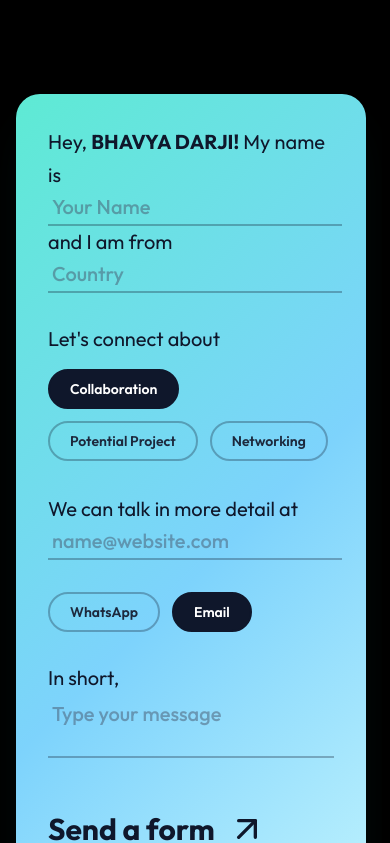
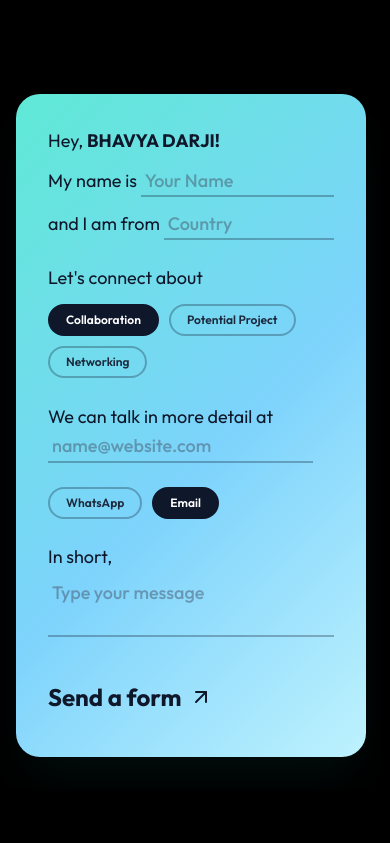
Before and after one commit to bhavya-darjii/Bhavya-Portfolio, a Next.js app: page / in a window 390 px wide. Shown: the part 10823-11666 px from the top of the page. Built offline with nearby package versions, Linux system fonts and the light colour scheme.

Commit message:
Fix mobile responsiveness for contact card and configure allowed dev origins

```diff
--- a/next.config.ts
+++ b/next.config.ts
@@ -2,7 +2,18 @@ import type { NextConfig } from "next";
 
 const nextConfig: NextConfig = {
   // Allow mobile testing on the local network
-  allowedDevOrigins: ["192.168.0.100", "192.168.0.100:3000", "http://192.168.0.100", "http://192.168.0.100:3000", "192.168.0.105", "192.168.0.105:3000", "http://192.168.0.105", "http://192.168.0.105:3000", "192.168.0.103", "192.168.0.103:3000", "http://192.168.0.103", "http://192.168.0.103:3000"],
+  allowedDevOrigins: [
+    "192.168.0.101",
+    "192.168.0.101:3000",
+    "192.168.0.*",
+    "192.168.*.*",
+    "192.168.0.100",
+    "192.168.0.100:3000",
+    "192.168.0.103",
+    "192.168.0.103:3000",
+    "192.168.0.105",
+    "192.168.0.105:3000",
+  ],
 };
 
 export default nextConfig;
--- a/src/components/sections/Contact.tsx
+++ b/src/components/sections/Contact.tsx
@@ -72,37 +72,46 @@ export function Contact() {
           transition={{ duration: 0.8 }}
           className="hero-gradient-bg overflow-hidden rounded-3xl p-8 shadow-2xl shadow-teal-900/20 md:p-12 lg:p-16"
         >
-          <form ref={formRef} onSubmit={handleSubmit} className="space-y-8">
-            <p className="text-xl leading-relaxed text-slate-900 md:text-2xl lg:text-3xl">
+          <form ref={formRef} onSubmit={handleSubmit} className="space-y-6 sm:space-y-8">
+            <div className="text-lg leading-relaxed text-slate-900 sm:text-xl md:text-2xl lg:text-3xl">
+              <span className="block md:inline">
                 Hey,{" "}
-              <span className="font-bold">{personal.name.toUpperCase()}!</span>{" "}
-              My name is{" "}
+                <span className="font-bold md:hidden">{personal.name.toUpperCase()}!</span>
+                <span className="hidden font-bold md:inline">{personal.name.split(" ")[0].toUpperCase()}!</span>
+              </span>{" "}
+              {/* Row 1: My name is [Your Name] */}
+              <span className="mt-2.5 flex max-w-[19.5rem] items-baseline sm:mt-3 sm:max-w-[22rem] md:mt-0 md:inline-flex md:max-w-none">
+                <span className="shrink-0 whitespace-nowrap">My name is&nbsp;</span>
                 <input
                   name="name"
                   required
                   placeholder="Your Name"
-                className="inline-block min-w-[8rem] border-b-2 border-slate-900/30 bg-transparent px-1 font-medium outline-none placeholder:text-slate-600/50 focus:border-teal-600 md:min-w-[12rem]"
-              />{" "}
-              and I am from{" "}
+                  className="flex-1 min-w-0 border-b-2 border-slate-900/30 bg-transparent px-1 font-medium outline-none placeholder:text-slate-600/50 focus:border-teal-600 md:w-44 md:flex-none md:min-w-[10rem]"
+                />
+              </span>{" "}
+              {/* Row 2: and I am from [Country] */}
+              <span className="mt-3 flex max-w-[19.5rem] items-baseline sm:mt-4 sm:max-w-[22rem] md:mt-0 md:ml-2 md:inline-flex md:max-w-none">
+                <span className="shrink-0 whitespace-nowrap">and I am from&nbsp;</span>
                 <input
                   name="country"
                   required
                   placeholder="Country"
-                className="inline-block min-w-[6rem] border-b-2 border-slate-900/30 bg-transparent px-1 font-medium outline-none placeholder:text-slate-600/50 focus:border-teal-600 md:min-w-[10rem]"
+                  className="flex-1 min-w-0 border-b-2 border-slate-900/30 bg-transparent px-1 font-medium outline-none placeholder:text-slate-600/50 focus:border-teal-600 md:w-36 md:flex-none md:min-w-[8rem]"
                 />
-            </p>
+              </span>
+            </div>
 
             <div>
-              <p className="mb-4 text-xl text-slate-900 md:text-2xl">
+              <p className="mb-3 text-lg text-slate-900 sm:mb-4 sm:text-xl md:text-2xl">
                 Let&apos;s connect about
               </p>
-              <div className="flex flex-wrap gap-3">
+              <div className="flex flex-wrap gap-2.5 sm:gap-3">
                 {topics.map((topic) => (
                   <button
                     key={topic}
                     type="button"
                     onClick={() => setSelectedTopic(topic)}
-                    className={`rounded-full border-2 px-5 py-2 text-sm font-semibold transition-all md:text-base ${selectedTopic === topic
+                    className={`rounded-full border-2 px-4 py-1.5 text-xs font-semibold transition-all sm:px-5 sm:py-2 sm:text-sm md:text-base ${selectedTopic === topic
                       ? "border-slate-900 bg-slate-900 text-white"
                       : "border-slate-900/30 text-slate-800 hover:border-slate-900/60"
                       }`}
@@ -113,15 +122,15 @@ export function Contact() {
               </div>
             </div>
 
-            <p className="text-xl leading-relaxed text-slate-900 md:text-2xl">
-              We can talk in more detail at{" "}
+            <p className="text-lg leading-relaxed text-slate-900 sm:text-xl md:text-2xl">
+              <span className="inline-block">We can talk in more detail at</span>{" "}
               {isEmail ? (
                 <input
                   name="contact"
                   type="email"
                   required
                   placeholder="name@website.com"
-                  className="inline-block min-w-[10rem] border-b-2 border-slate-900/30 bg-transparent px-1 font-medium outline-none placeholder:text-slate-600/50 focus:border-teal-600 md:min-w-[16rem]"
+                  className="inline-block min-w-[10rem] max-w-full border-b-2 border-slate-900/30 bg-transparent px-1 font-medium outline-none placeholder:text-slate-600/50 focus:border-teal-600 sm:min-w-[13rem] md:min-w-[16rem]"
                 />
               ) : (
                 <input
@@ -131,16 +140,16 @@ export function Contact() {
                   pattern="[0-9+\-\s]+"
                   title="Please enter a valid phone number (numbers, spaces, +, -)"
                   placeholder="Phone Number"
-                  className="inline-block min-w-[10rem] border-b-2 border-slate-900/30 bg-transparent px-1 font-medium outline-none placeholder:text-slate-600/50 focus:border-teal-600 md:min-w-[16rem]"
+                  className="inline-block min-w-[10rem] max-w-full border-b-2 border-slate-900/30 bg-transparent px-1 font-medium outline-none placeholder:text-slate-600/50 focus:border-teal-600 sm:min-w-[13rem] md:min-w-[16rem]"
                 />
               )}
             </p>
 
-            <div className="flex flex-wrap gap-3">
+            <div className="flex flex-wrap gap-2.5 sm:gap-3">
               <button
                 type="button"
                 onClick={() => setContactMethod("whatsapp")}
-                className={`rounded-full border-2 px-5 py-2 text-sm font-semibold transition-all ${contactMethod === "whatsapp"
+                className={`rounded-full border-2 px-4 py-1.5 text-xs font-semibold transition-all sm:px-5 sm:py-2 sm:text-sm ${contactMethod === "whatsapp"
                   ? "border-slate-900 bg-slate-900 text-white"
                   : "border-slate-900/30 text-slate-800"
                   }`}
@@ -150,7 +159,7 @@ export function Contact() {
               <button
                 type="button"
                 onClick={() => setContactMethod("email")}
-                className={`rounded-full border-2 px-5 py-2 text-sm font-semibold transition-all ${contactMethod === "email"
+                className={`rounded-full border-2 px-4 py-1.5 text-xs font-semibold transition-all sm:px-5 sm:py-2 sm:text-sm ${contactMethod === "email"
                   ? "border-slate-900 bg-slate-900 text-white"
                   : "border-slate-900/30 text-slate-800"
                   }`}
@@ -159,7 +168,7 @@ export function Contact() {
               </button>
             </div>
 
-            <p className="text-xl text-slate-900 md:text-2xl">
+            <p className="text-lg text-slate-900 sm:text-xl md:text-2xl">
               In short,{" "}
               <textarea
                 name="message"
@@ -170,12 +179,12 @@ export function Contact() {
               />
             </p>
 
-            <div className="flex h-16 items-center md:h-20">
+            <div className="flex min-h-[3.5rem] items-center sm:min-h-[4rem] md:h-20">
               {submitStatus === "success" ? (
                 <motion.p
                   initial={{ opacity: 0, y: 10 }}
                   animate={{ opacity: 1, y: 0 }}
-                  className="text-2xl font-bold text-teal-700 md:text-4xl whitespace-nowrap"
+                  className="text-xl font-bold text-teal-700 sm:text-2xl md:text-4xl"
                 >
                   Sent! I&apos;ll be in touch soon ✓
                 </motion.p>
@@ -183,7 +192,7 @@ export function Contact() {
                 <motion.p
                   initial={{ opacity: 0, y: 10 }}
                   animate={{ opacity: 1, y: 0 }}
-                  className="text-xl font-bold text-red-600 md:text-3xl whitespace-nowrap"
+                  className="text-lg font-bold text-red-600 sm:text-xl md:text-3xl"
                 >
                   Oops! Something went wrong.
                 </motion.p>
@@ -193,19 +202,18 @@ export function Contact() {
                   disabled={isSubmitting}
                   whileHover={isSubmitting ? {} : { scale: 1.02 }}
                   whileTap={isSubmitting ? {} : { scale: 0.98 }}
-                  className="group flex items-center gap-3 text-3xl font-bold text-slate-900 transition-colors hover:text-teal-700 md:text-5xl disabled:opacity-50 disabled:hover:text-slate-900"
+                  className="group flex items-center gap-2 text-2xl font-bold text-slate-900 transition-colors hover:text-teal-700 sm:gap-3 sm:text-3xl md:text-5xl disabled:opacity-50 disabled:hover:text-slate-900"
                 >
                   {isSubmitting ? (
                     <>
                       Sending...
-                      <Loader2 size={40} className="animate-spin" />
+                      <Loader2 className="h-6 w-6 animate-spin sm:h-8 sm:w-8 md:h-10 md:w-10" />
                     </>
                   ) : (
                     <>
                       Send a form
                       <ArrowUpRight
-                        size={40}
-                        className="transition-transform group-hover:translate-x-1 group-hover:-translate-y-1"
+                        className="h-6 w-6 transition-transform group-hover:translate-x-1 group-hover:-translate-y-1 sm:h-8 sm:w-8 md:h-10 md:w-10"
                       />
                     </>
                   )}
```
Also changed, not shown: package.json (line endings or trailing spaces). Lines whose indentation alone changed are shown as unchanged.
